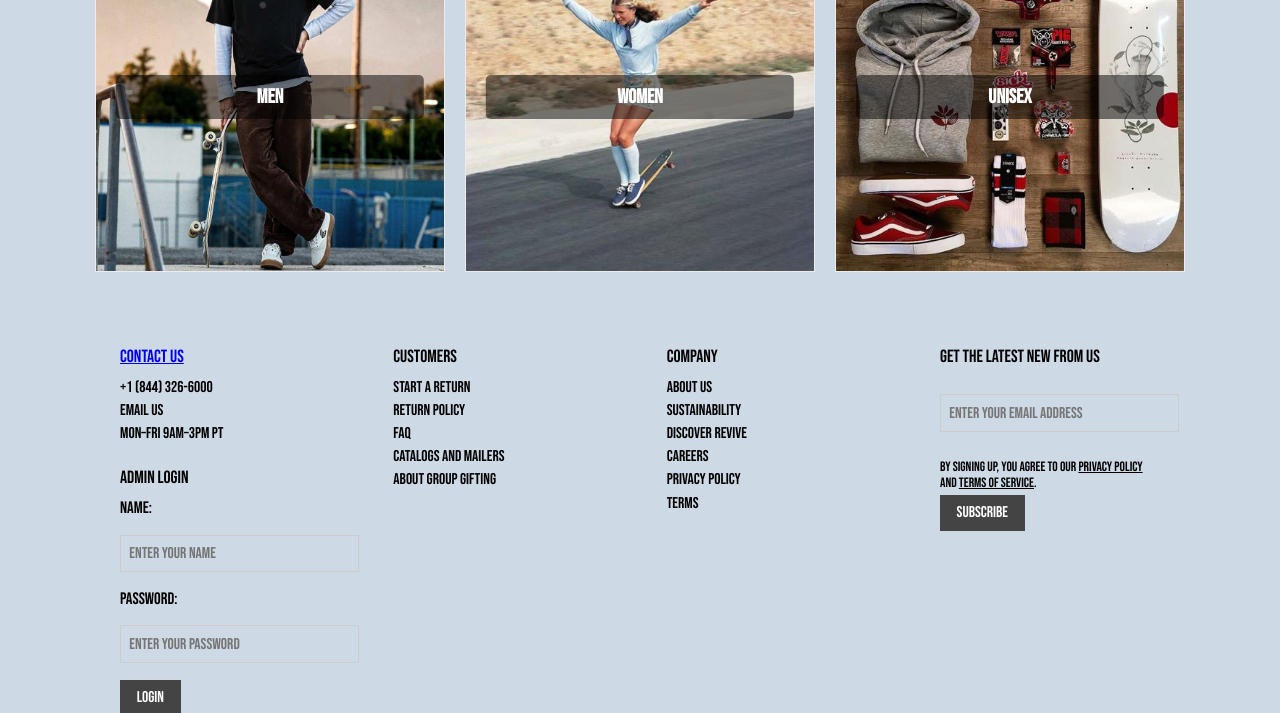
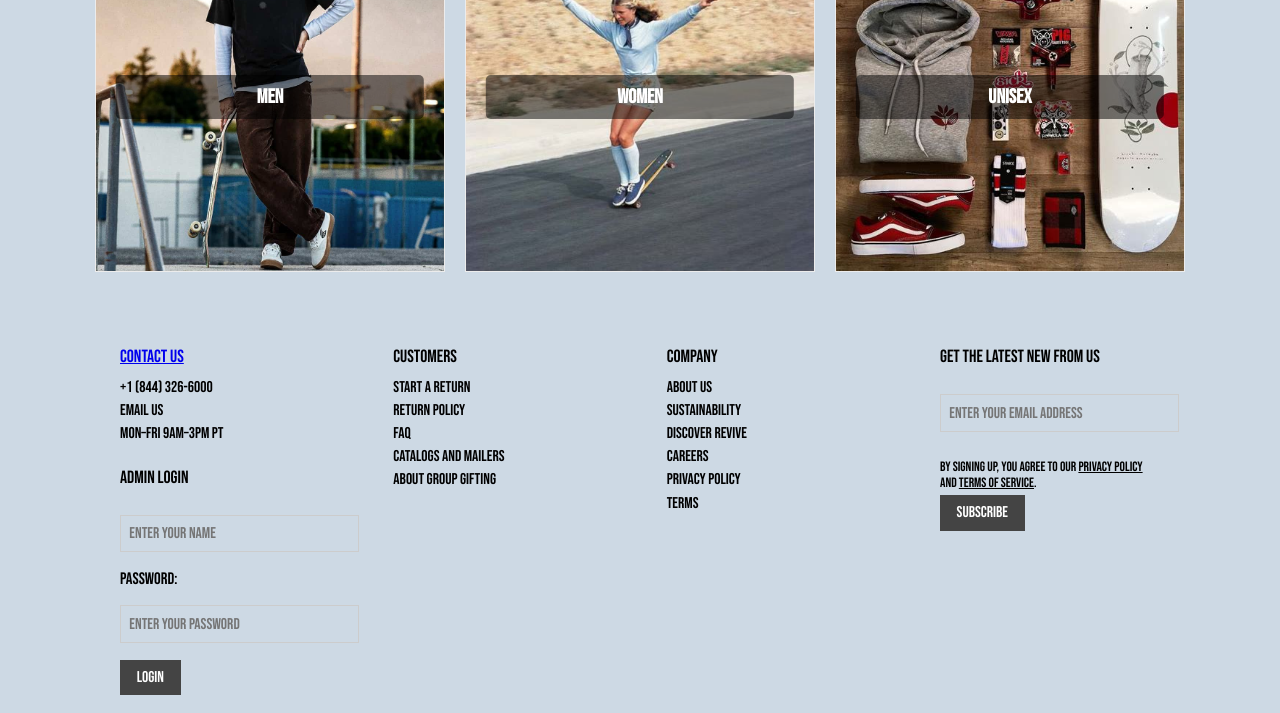
Before and after one commit to Hampeeeeeee/Agil-Projektledning, a website: page src/index.html in a window 1280 px wide. Shown: the part 928-1641 px from the top of the page. Drawn offline with nearby package versions, Linux system fonts and the light colour scheme.

Commit message:
fix admin login

```diff
--- a/src/index.html
+++ b/src/index.html
@@ -187,7 +187,6 @@
                     <p>Mon–Fri 9am–3pm PT</p>
                     <h4>Admin login</h4>
                     <form id="admin-login-form">
-                        <label for="admin">Name:</label>
                         <input
                             type="text"
                             id="admin-name"
```
